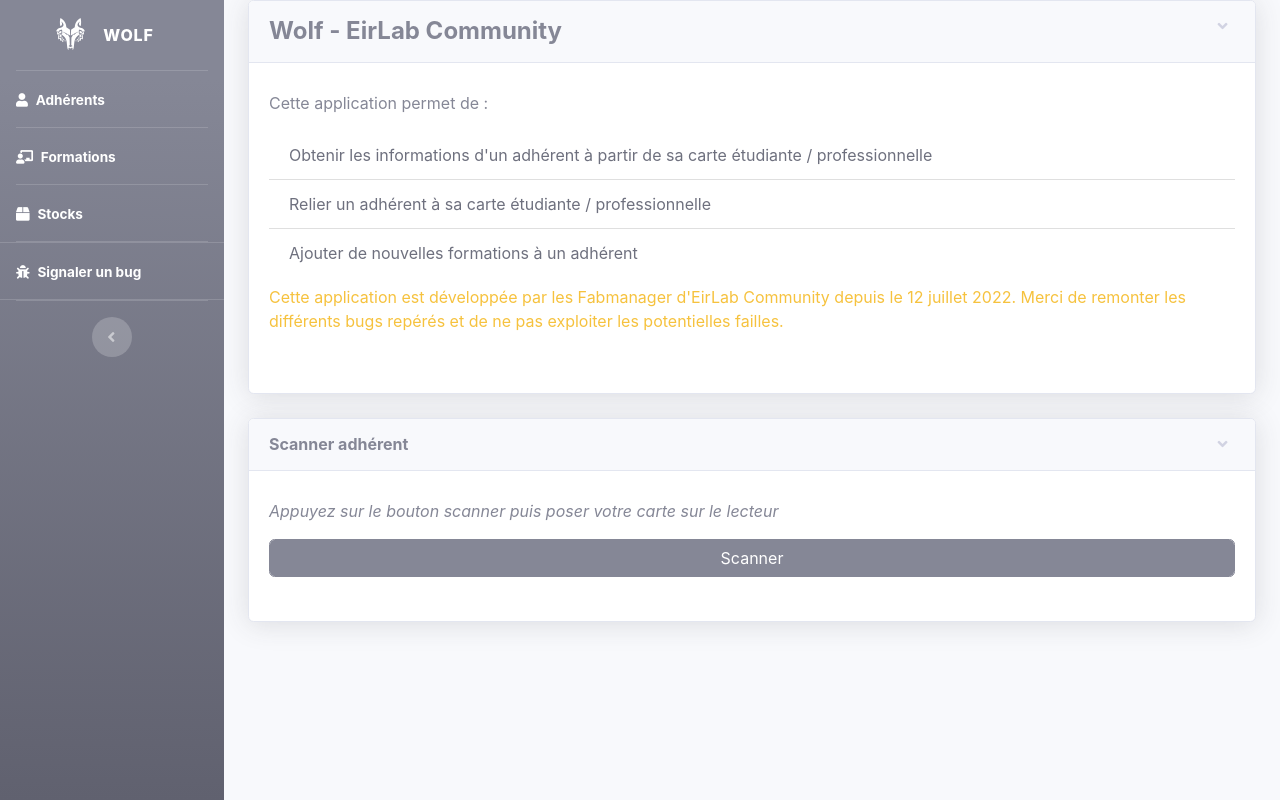
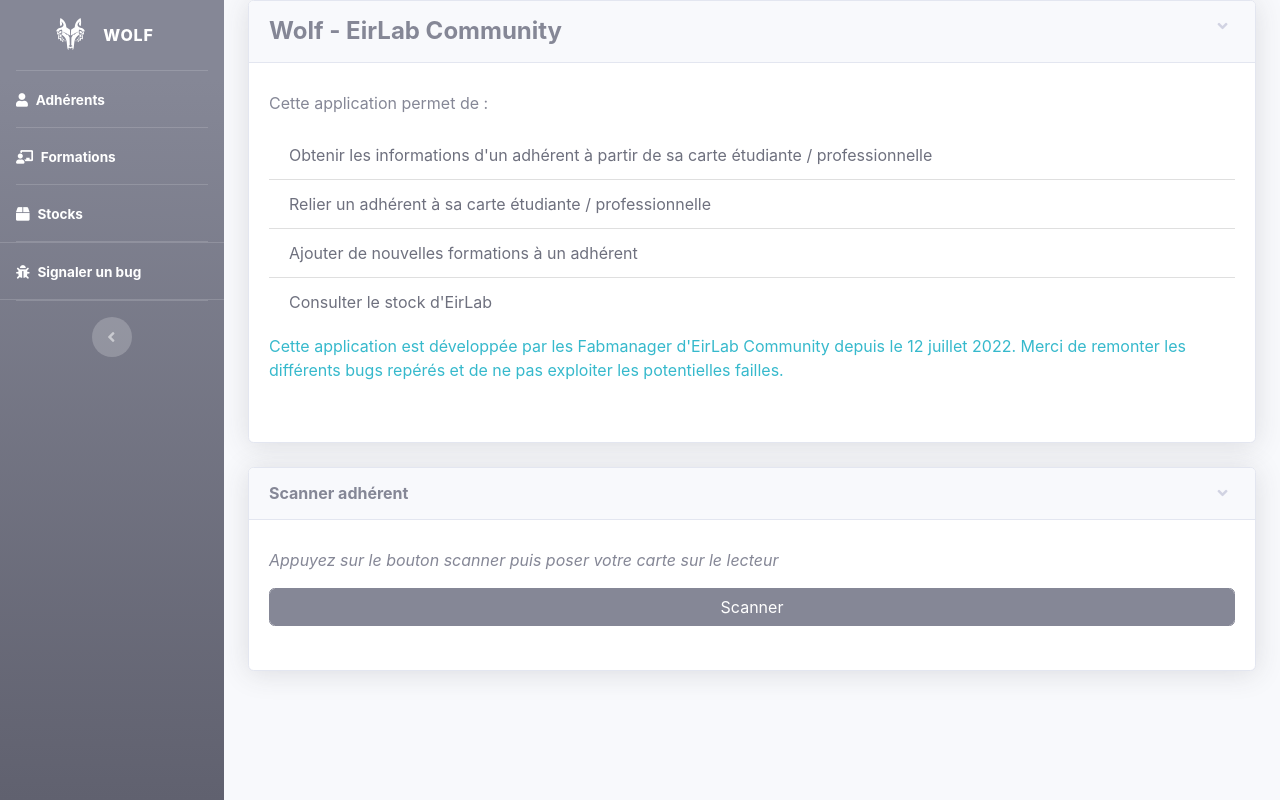
Before and after one commit to sedelpeuch/wolf, a Flask app: page / in a window 1280 px wide. Run offline with Flask 2, Linux system fonts and the light colour scheme; some libraries are stand-ins or nearby versions.

Commit message:
✨ feat(stock): first version for search stock

```diff
--- a/templates/index.html
+++ b/templates/index.html
@@ -22,11 +22,13 @@
                     professionnelle</a>
                 <a href="/formations" class="list-group-item list-group-item-action">Ajouter de nouvelles formations
                     à un adhérent</a>
+                <a href="/stock" class="list-group-item list-group-item-action">Consulter le stock d'EirLab</a>
+
                 <!--                    <li class="list-group-item disabled">Gérer les emprunts de matériel</li>-->
                 <!--                    <li class="list-group-item disabled">Gérer les arrivages de matériel</li>-->
             </ul>
             <!--            </div>-->
-            <p class="text-warning mt-2">Cette application est développée par les Fabmanager d'EirLab Community
+            <p class="text-info mt-2">Cette application est développée par les Fabmanager d'EirLab Community
                 depuis le
                 12
                 juillet 2022. Merci de remonter les différents bugs repérés et de ne pas exploiter les potentielles
```
